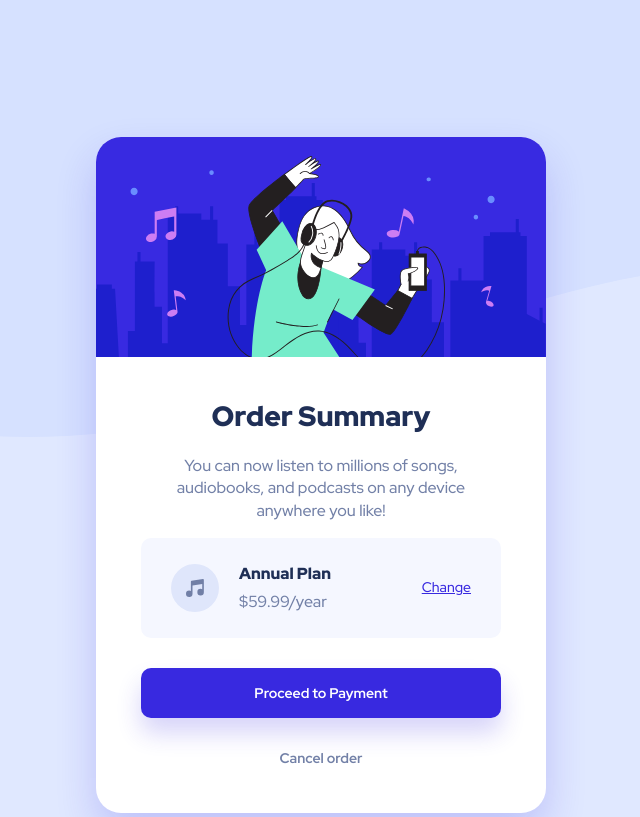
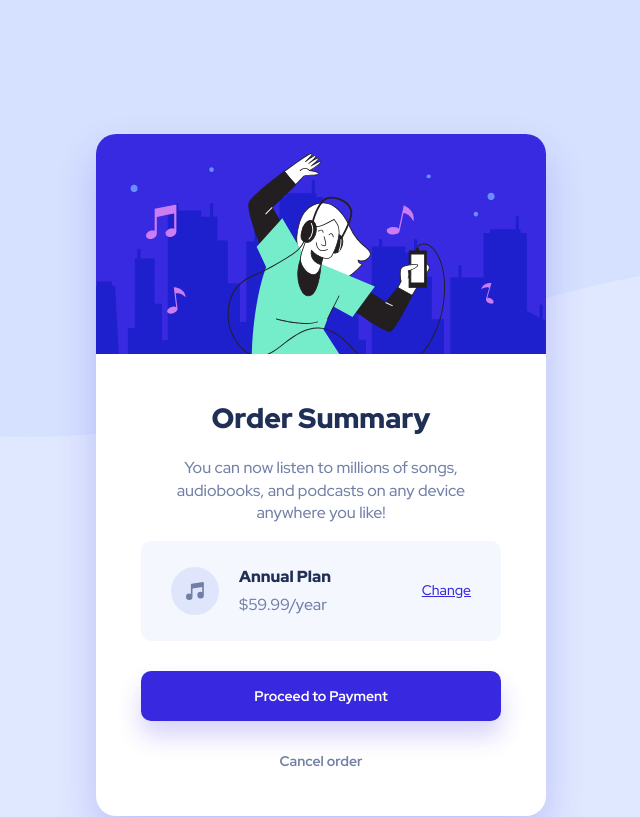
Before and after one commit to tatu-dev-labs/front-end-mentor, a plain HTML site: page newbie/order-summary-component-main/index.html in a window 1280 px wide. Shown: the top 817 px of the page, without its empty margins (319-959 px from the left). Drawn offline with nearby package versions, Linux system fonts and the light colour scheme; files that its build step writes are made by us from their sources; files whose address does not match are found by name.

Commit message:
Se reajusta el border radius de la tarjeta y el margen inferior de la imagen de cabecera

```diff
--- a/newbie/order-summary-component-main/css/06-components/c-hero-card.scss
+++ b/newbie/order-summary-component-main/css/06-components/c-hero-card.scss
@@ -1,7 +1,7 @@
 .c-hero-card {
     background-color: white;
     box-shadow: 0 20px 40px $BrightBlueShadow;
-    border-radius: 1.5625rem;
+    border-radius: 1.25rem;
     width: 375px;
     color: $DesaturatedBlue;
     text-align: center;
@@ -39,7 +39,7 @@
     & .o-bg-image {
         width: 100%;
         height: 220px;
-        margin-bottom: 2.5rem;
+        margin-bottom: 2.8125rem;
     }
 
 }
```
